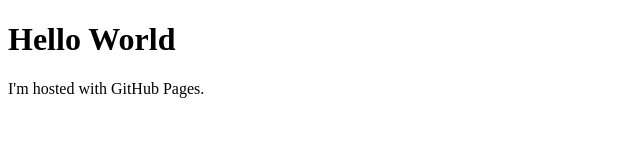
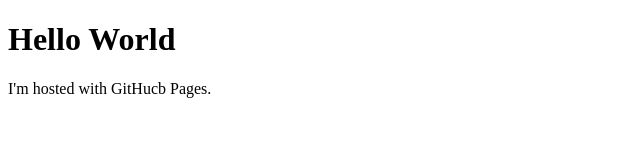
Before and after one commit to oinkster/oinkster.github.io, a plain HTML site: page index.html in a window 1280 px wide. Shown: the full height of the page, 0-640 px from the left. Drawn offline with Linux system fonts and the light colour scheme.

Commit message:
Update index.html

```diff
--- a/index.html
+++ b/index.html
@@ -2,6 +2,6 @@
 <html>
 <body>
 <h1>Hello World</h1>
-<p>I'm hosted with GitHub Pages.</p>
+<p>I'm hosted with GitHucb Pages.</p>
 </body>
 </html>
```
